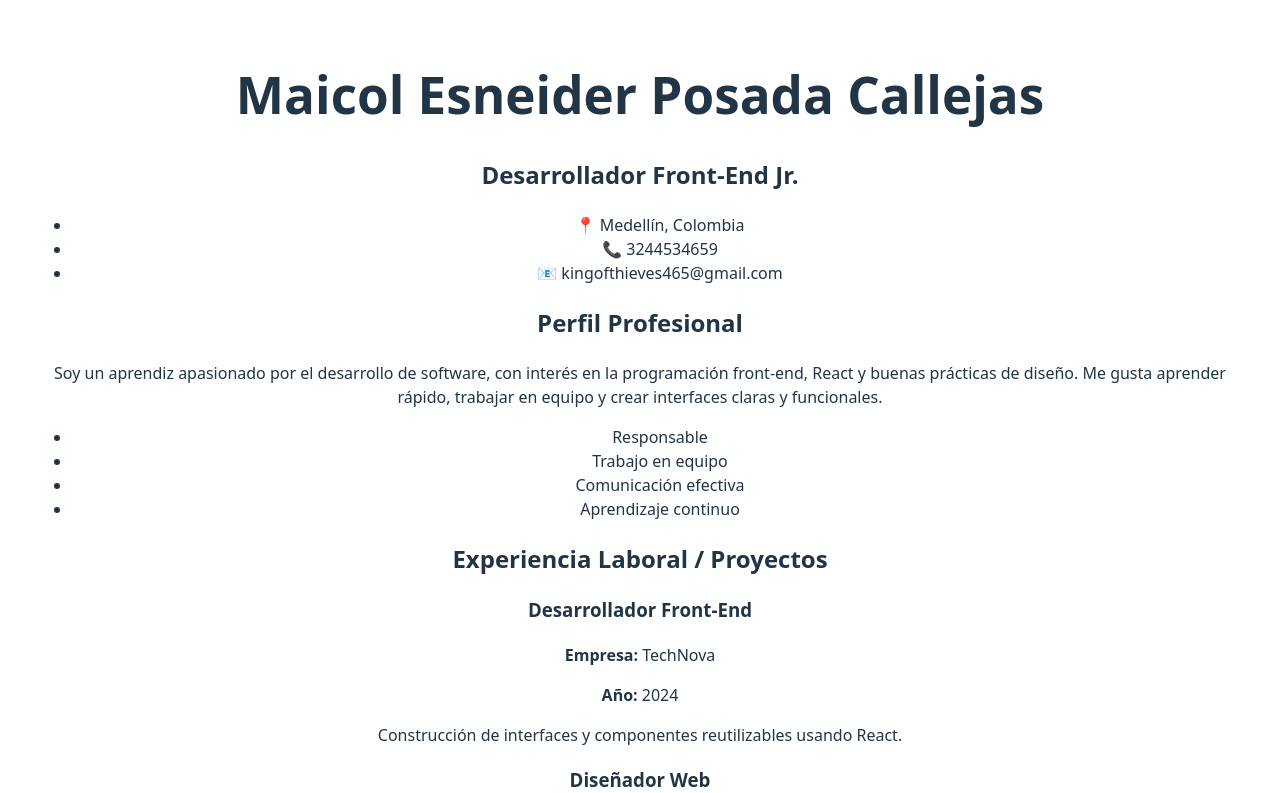
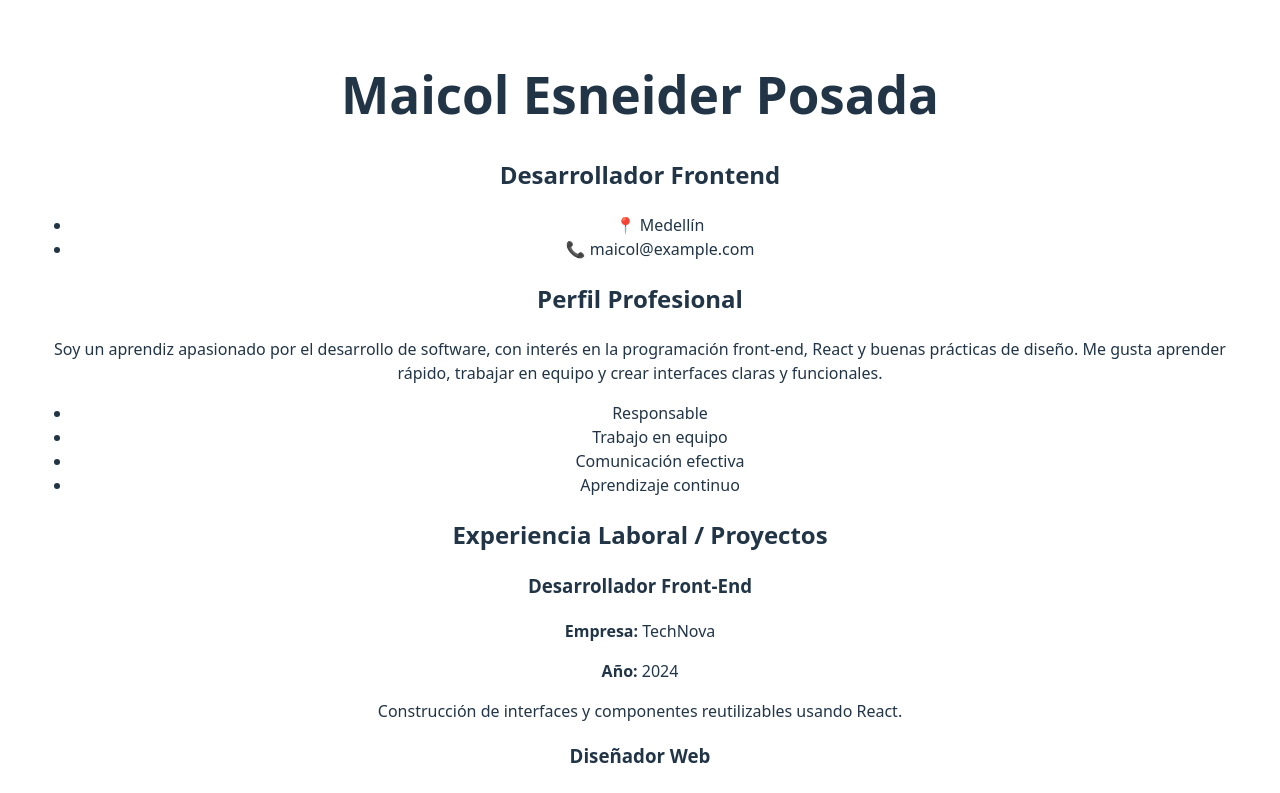
Before and after one commit to MAICOL-ESNEIDER-SAS/cv-react-maicol-posada, a React (Vite) app: page / in a window 1280 px wide. Shown: the top 793 px of the page. Built offline with nearby package versions, Linux system fonts and the light colour scheme.

Commit message:
feat: componente CabeceraCV ahora recibe props

```diff
--- a/src/components/CabeceraCV.jsx
+++ b/src/components/CabeceraCV.jsx
@@ -1,13 +1,12 @@
-function CabeceraCV() {
+function CabeceraCV({ nombre, cargo, ciudad, contacto }) {
   return (
     <header>
-      <h1>Maicol Esneider Posada Callejas</h1>
-      <h2>Desarrollador Front-End Jr.</h2>
+      <h1>{nombre}</h1>
+      <h2>{cargo}</h2>
 
       <ul>
-        <li>📍 Medellín, Colombia</li>
-        <li>📞 3244534659</li>
-        <li>📧 kingofthieves465@gmail.com</li>
+        <li>📍 {ciudad}</li>
+        <li>📞 {contacto}</li>
       </ul>
     </header>
   );
```
